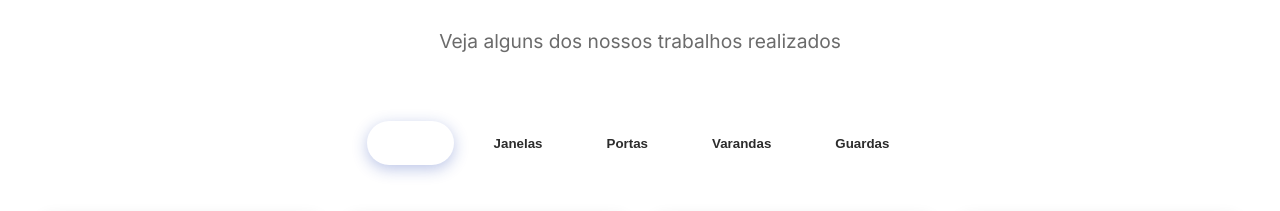
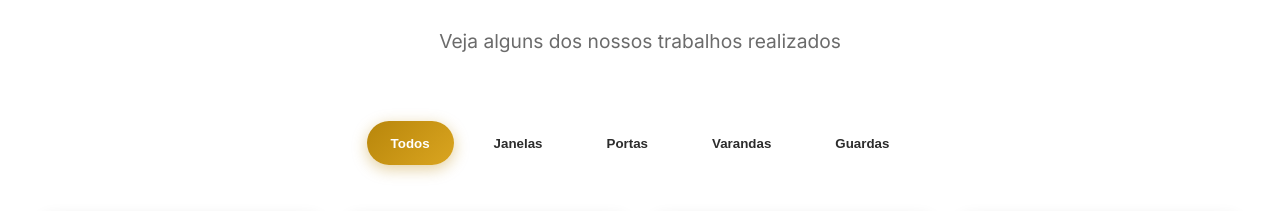
Before and after one commit to DiogoCosta5667/Serralharia, a React (Vite) app: page / in a window 1280 px wide. Shown: the part 2100-2311 px from the top of the page. Built offline with nearby package versions, Linux system fonts and the light colour scheme; grey boxes are pictures that could not be loaded.

Commit message:
Filtros da galeria ficam dourados quando ativos

```diff
--- a/src/components/Gallery.css
+++ b/src/components/Gallery.css
@@ -28,10 +28,10 @@
 }
 
 .filter-btn.active {
-  background: var(--gradient);
+  background: linear-gradient(135deg, #B8860B 0%, #DAA520 100%);
   color: white;
   border-color: transparent;
-  box-shadow: 0 4px 15px rgba(30, 64, 175, 0.3);
+  box-shadow: 0 4px 15px rgba(184, 134, 11, 0.4);
 }
 
 .gallery-grid {
```
